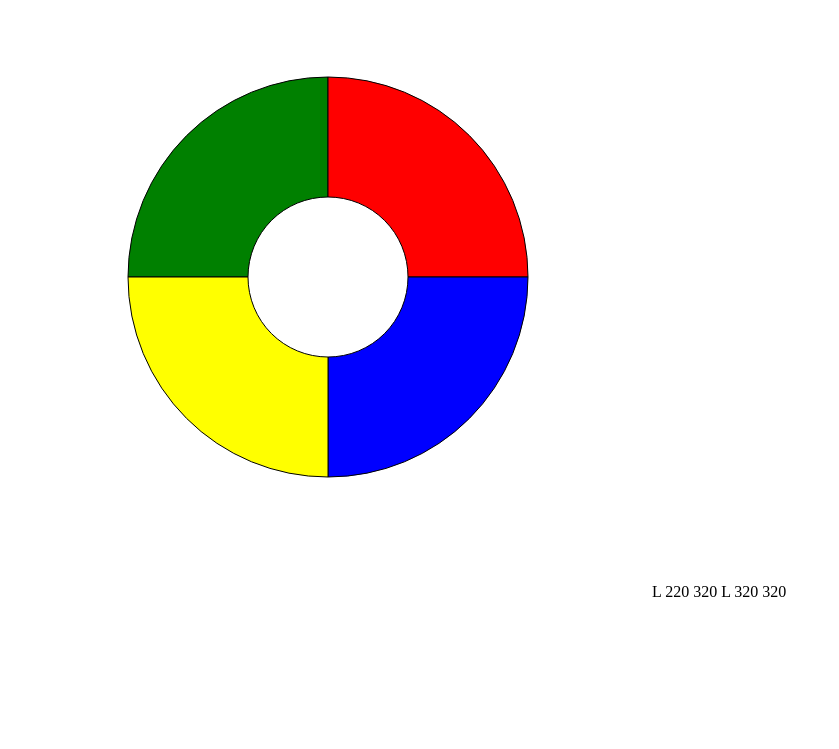
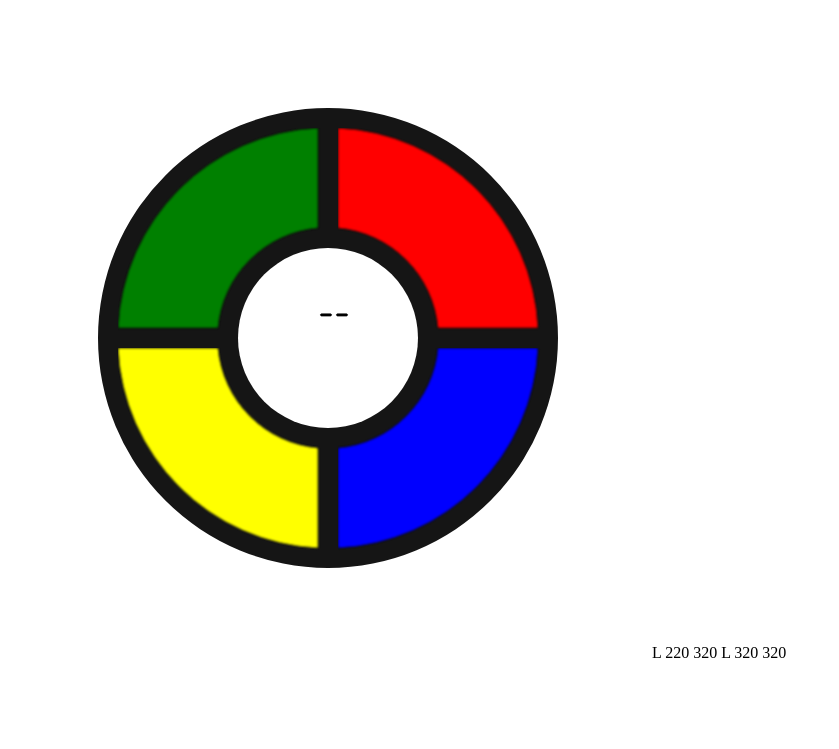
Before and after one commit to ignazio-castrogiovanni/Simon-Game, a plain HTML site: page index.html in a window 1280 px wide. Shown: the part 51-800 px from the top of the page, without its empty margins (0-839 px from the left). Drawn offline with Linux system fonts and the light colour scheme.

Commit message:
Continued the sketch having fun with SVG and path

```diff
--- a/index.html
+++ b/index.html
@@ -1,3 +1,7 @@
+<head>
+  <link rel="stylesheet" type="text/css" href="style.css">
+</head>
+<h1>Test</h1>
 <svg height="640" width="640">
   <!--<path d = "M 320 320
 
@@ -6,37 +10,48 @@
         stroke = "black"
         fill = "green"
 
+
 </svg> -->
-  // Green arc
-  <path id="greenPad" d="M 240 320
+<filter id="f1" x="0" y="0">
+      <feGaussianBlur in="SourceGraphic" stdDeviation="1" />
+    </filter>
 
-           L 120 320
-           A 200 200, 0, 0, 1, 320 120
-           L 320 240
-           A 80 80, 0, 0, 0, 240 320
+  // Main circle
+  <path d = "M 90 320
+             A 200 200, 0, 0, 1, 550 320
+             A 200 200, 0, 0, 1, 90 320
+             " fill="#151515"/>
 
-           " stroke="black" fill="green" /> // Green arc
-  <path id="redPad" d="M 320 240
-                 L 320 120
-                 A 200 200, 0, 0, 1, 520 320
-                 L 400 320
-                 A 80 80, 0, 0, 0, 320 240
-                 " stroke="black" fill="red" />
+  // Internal circle
+  <path d = "M 410 320
+             A 90 90, 0, 0, 1, 230 320
+             A 90 90, 0, 0, 1, 410 320
+             " fill="white"/>
+             <text id = "streak" x="310" y="310" >--</text>
 
-
-
-  <path id="bluePad" d="M 400 320
-                 L 520 320
-                 A 200 200, 0, 0, 1, 320 520
-                 L 320 400
-                 A 80 80, 0, 0, 0, 400 320
-                 " stroke="black" fill="blue" />
-
-  <path id="yellowPad" d="M 320 400
-                             L 320 520
-                             A 200 200, 0, 0, 1, 120 320
-                             L 240 320
-                             A 80 80, 0, 0, 0, 320 400
-                             " stroke="black" fill="yellow" />
+  // Green pad
+  <path id="greenPad" d="M 210 310
+                         L 110 310
+                         A 210 210, 0, 0, 1, 310 110
+                         L 310 210
+                         A 110 110, 0, 0, 0, 210 310" stroke="black" fill="green" filter="url(#f1)"/>
+  // Red pad
+  <path id="redPad" d="M 330 210
+                       L 330 110
+                       A 210 210, 0, 0, 1, 530 310
+                       L 430 310
+                       A 110 110, 0, 0, 0, 330 210" stroke="black" fill="red" filter="url(#f1)" />
+// Blue pad
+  <path id="bluePad" d="M 430 330
+                        L 530 330
+                        A 210 210, 0, 0, 1, 330 530
+                        L 330 430
+                        A 110 110, 0, 0, 0, 430 330" stroke="black" fill="blue" filter="url(#f1)"/>
+// Yellow pad
+  <path id="yellowPad" d="M 310 430
+                          L 310 530
+                          A 210 210, 0, 0, 1, 110 330
+                          L 210 330
+                          A 110 110, 0, 0, 0, 310 430" stroke="black" fill="yellow" filter="url(#f1)"/>
 </svg>
 L 220 320 L 320 320
--- /dev/null
+++ b/style.css
@@ -0,0 +1,16 @@
+@font-face {
+  font-family: "Digital-7";
+  src: url('digital-7.regular.ttf');
+}
+
+#streak {
+  font-family: 'Digital-7';
+  font-size: 40px;
+  color: red;
+}
+
+h1 {
+  font-family: 'Digital-7';
+  font-size: 50px;
+  color: red;
+}
```
Also changed, not shown: digital-7.regular.ttf (added).
